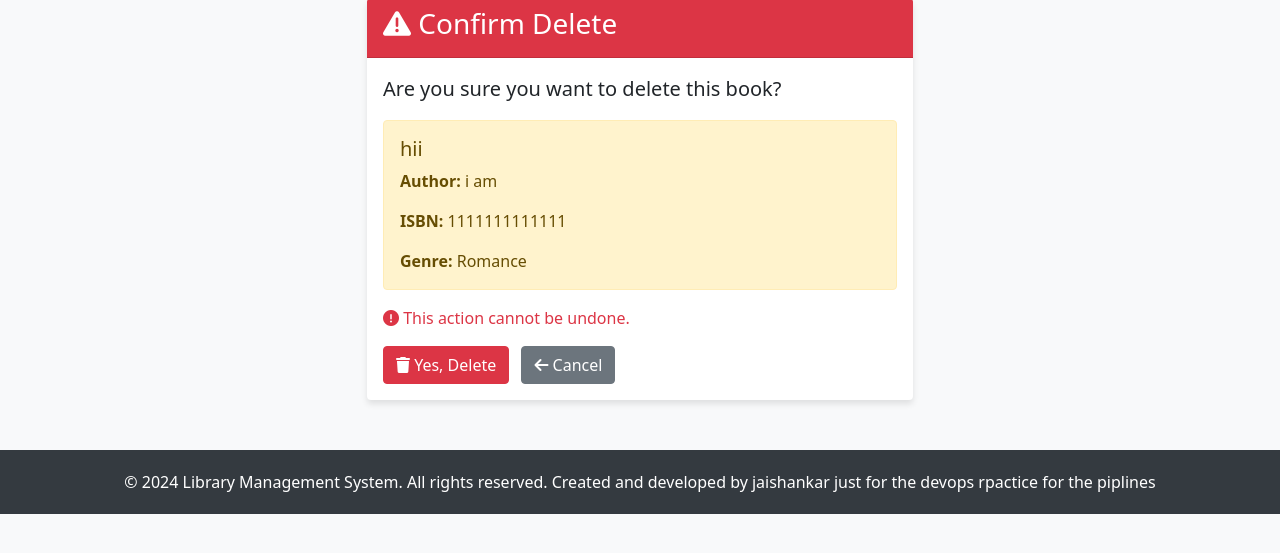
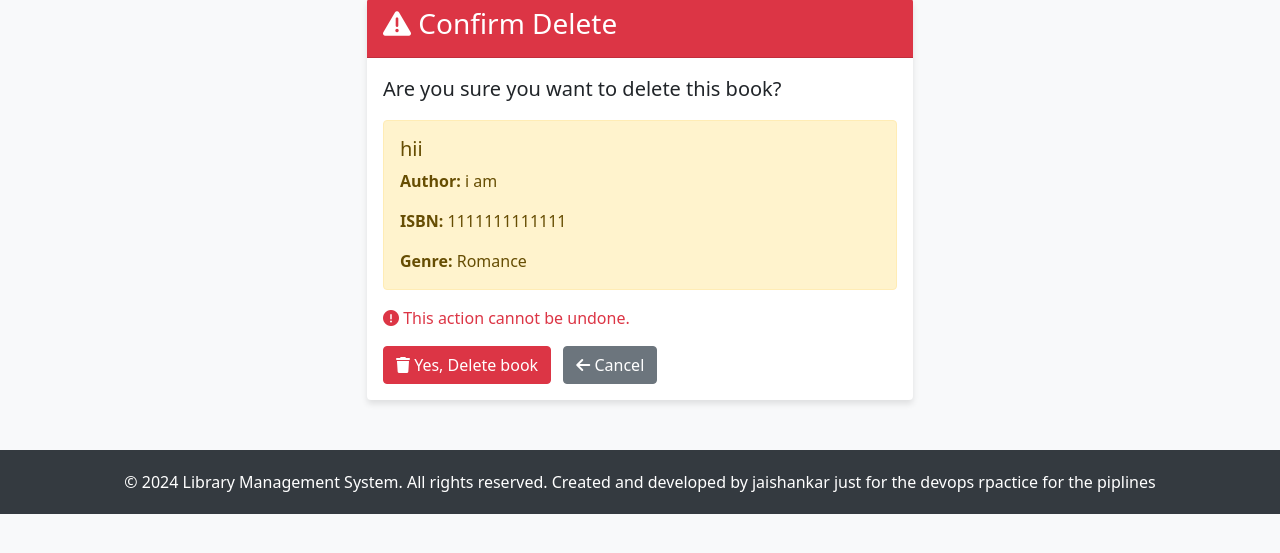
Before and after one commit to Jaishankar7655/python-container-repo, a Django app: page /book/1/delete/ in a window 1280 px wide. Shown: the part 81-634 px from the top of the page. Run offline with Django 5.2, Linux system fonts and the light colour scheme; data comes from the database, SQL or seed files in the repository.

Commit message:
Update book_confirm_delete.html

```diff
--- a/books/templates/books/book_confirm_delete.html
+++ b/books/templates/books/book_confirm_delete.html
@@ -24,7 +24,7 @@
                 <form method="post" class="d-inline">
                     {% csrf_token %}
                     <button type="submit" class="btn btn-danger me-2">
-                        <i class="fas fa-trash"></i> Yes, Delete
+                        <i class="fas fa-trash"></i> Yes, Delete book
                     </button>
                     <a href="{% url 'book_detail' book.pk %}" class="btn btn-secondary">
                         <i class="fas fa-arrow-left"></i> Cancel
```
